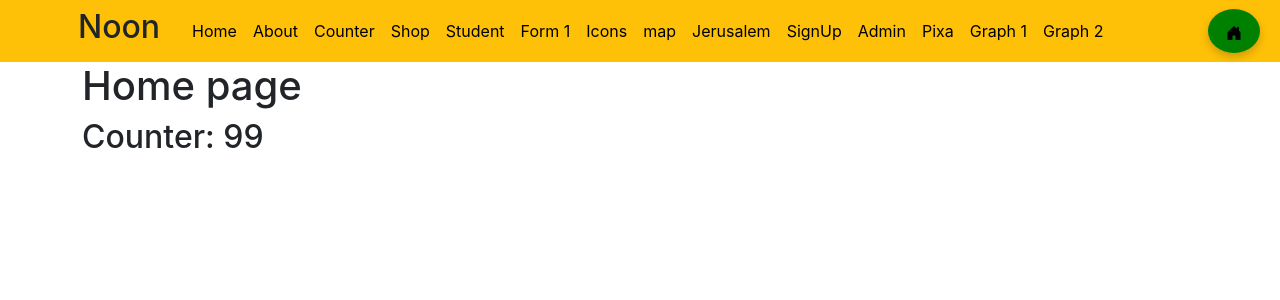
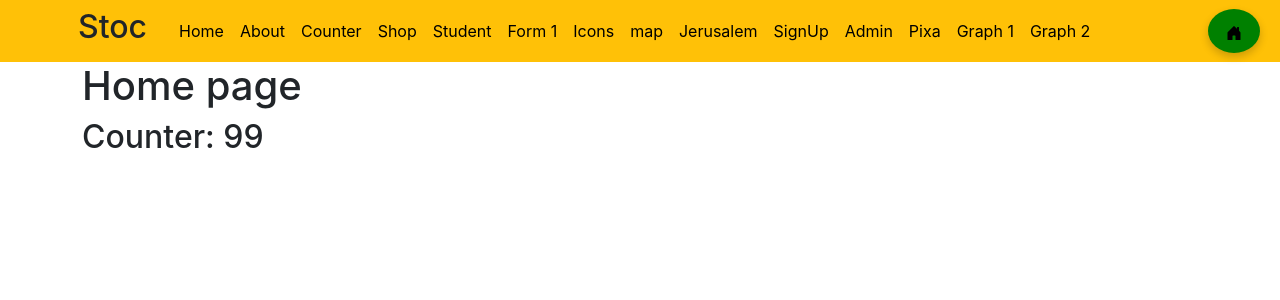
Before and after one commit to ShakedYosefSofer/Stoc, a React (Create React App) app: page / in a window 1280 px wide. Shown: the top 300 px of the page. Built offline with nearby package versions, Linux system fonts and the light colour scheme; the HTML template or start-up script is replaced by a standard one.

Commit message:
change title

```diff
--- a/public/index.html
+++ b/public/index.html
@@ -2,7 +2,7 @@
 <html lang="en">
   <head>
     <meta charset="utf-8" />
-    <link rel="icon" href="%PUBLIC_URL%/favicon.ico" />
+    <link rel="icon" href="Stoc.png" />
     <link href='https://cdn.jsdelivr.net/npm/bootstrap@5.2.1/dist/css/bootstrap.min.css' rel='stylesheet' integrity='sha384-iYQeCzEYFbKjA/T2uDLTpkwGzCiq6soy8tYaI1GyVh/UjpbCx/TYkiZhlZB6+fzT' crossorigin='anonymous'>
     <meta name="viewport" content="width=device-width, initial-scale=1" />
     <meta name="theme-color" content="#000000" />
@@ -25,7 +25,7 @@
       work correctly both with client-side routing and a non-root public URL.
       Learn how to configure a non-root public URL by running `npm run build`.
     -->
-    <title>React App</title>
+    <title>Stoc - Student job compass</title>
     <link rel="stylesheet" href="https://unpkg.com/leaflet@1.6.0/dist/leaflet.css"
     integrity="sha512-xwE/Az9zrjBIphAcBb3F6JVqxf46+CDLwfLMHloNu6KEQCAWi6HcDUbeOfBIptF7tcCzusKFjFw2yuvEpDL9wQ=="    crossorigin="" />
   </head>
--- a/src/components/Header1.js
+++ b/src/components/Header1.js
@@ -2,14 +2,14 @@ import React from 'react'
 import { Link } from 'react-router-dom'
 import { BsFillHouseDoorFill } from "react-icons/bs";
 
-
 export default function Header1() {
   return (
     <header className='container-fluid bg-warning'>
+      {/* <img src='/Stoc.png' alt='Stoc' /> */}
       <div className='container p-2'>
         <div className='row align-items-center'>
           <div className='logo col-auto'>
-            <h2>Noon</h2>
+            <h2>Stoc</h2>
           </div>
           <nav className='col-auto'>
             <ul>
```
